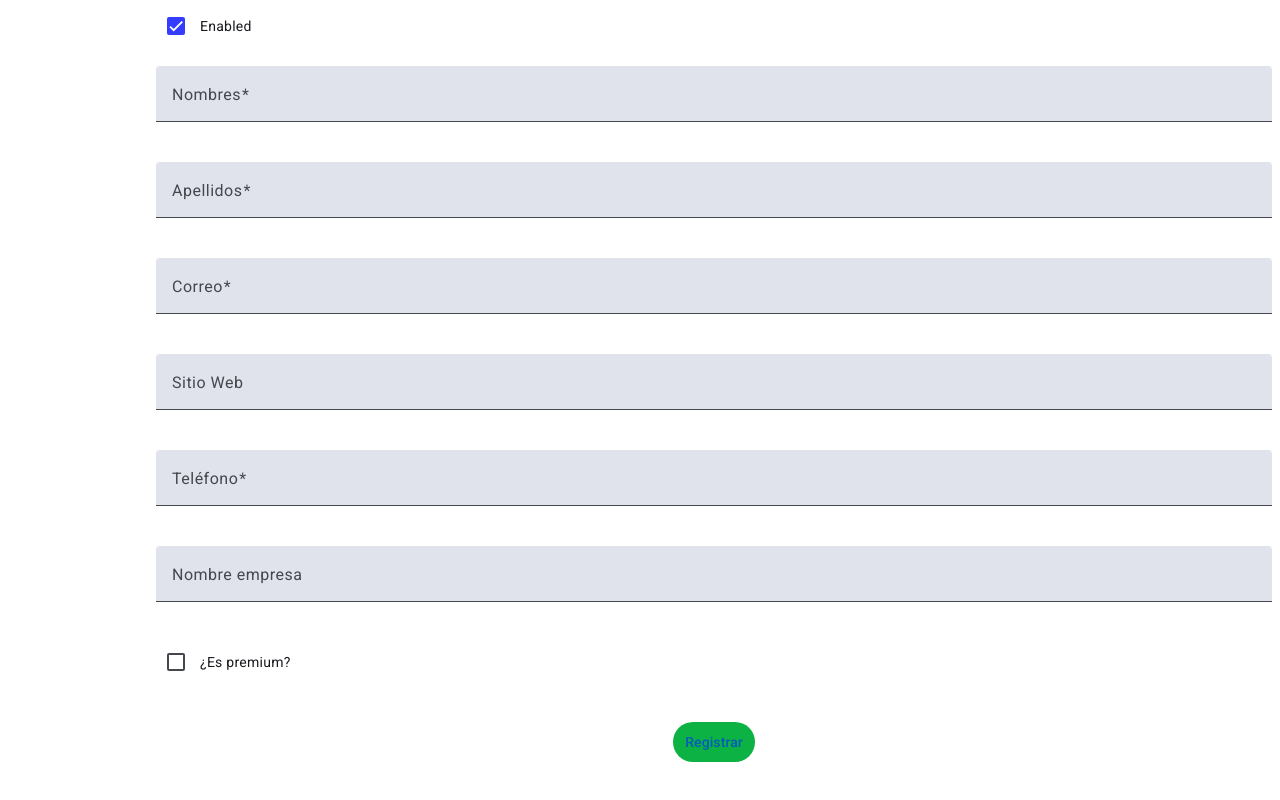
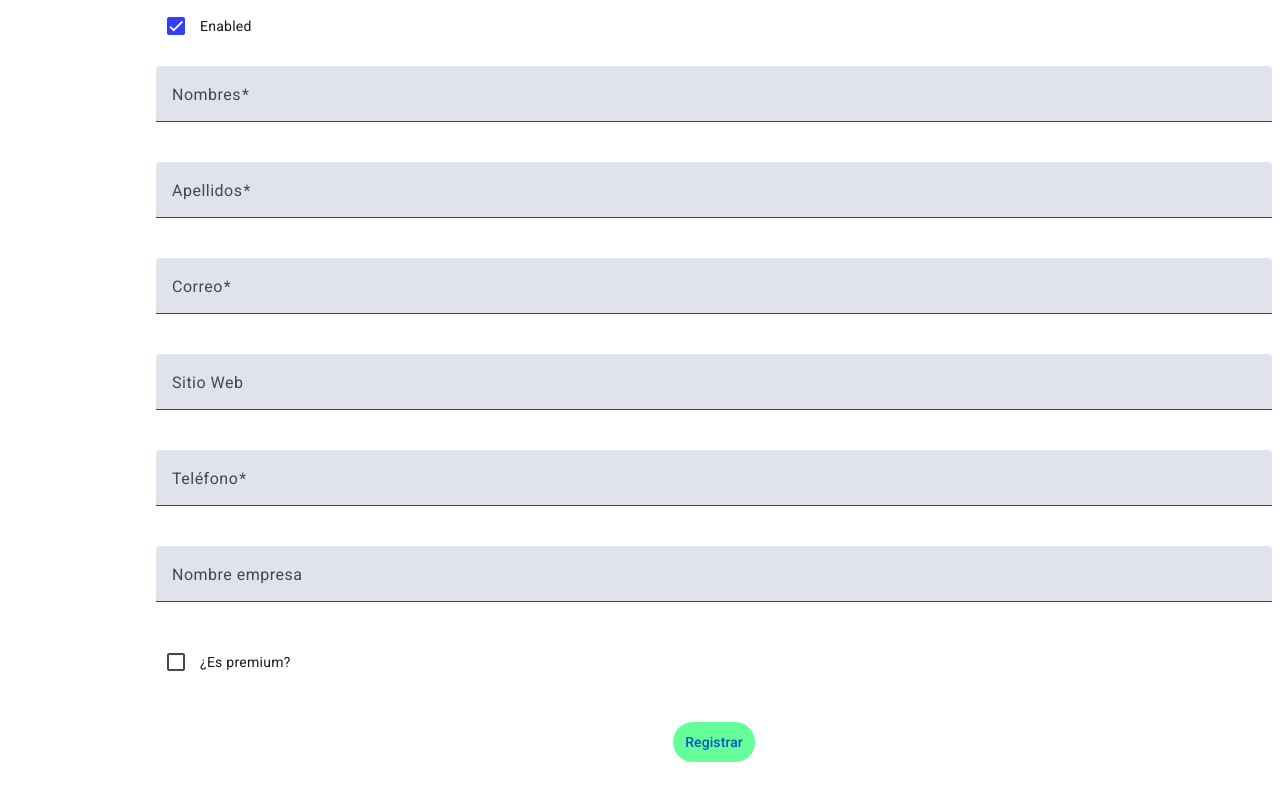
Before and after one commit to alx-2023/DermaCheckFront, an Angular app: page /usuarios/insertar in a window 1280 px wide. Shown: the part 514-1314 px from the top of the page. Built offline with nearby package versions, Linux system fonts and the light colour scheme; no server answers.

Commit message:
Cambiar color botón (pruebas)

```diff
--- a/src/app/components/usuario/creaeditausuarios/creaeditausuarios.component.css
+++ b/src/app/components/usuario/creaeditausuarios/creaeditausuarios.component.css
@@ -2,6 +2,6 @@ mat-form-field {
   width: 60%;
 }
 .custom-button {
-  background-color: #0cb243;
+  background-color: #64ff98;
   color: white;
 }
```
